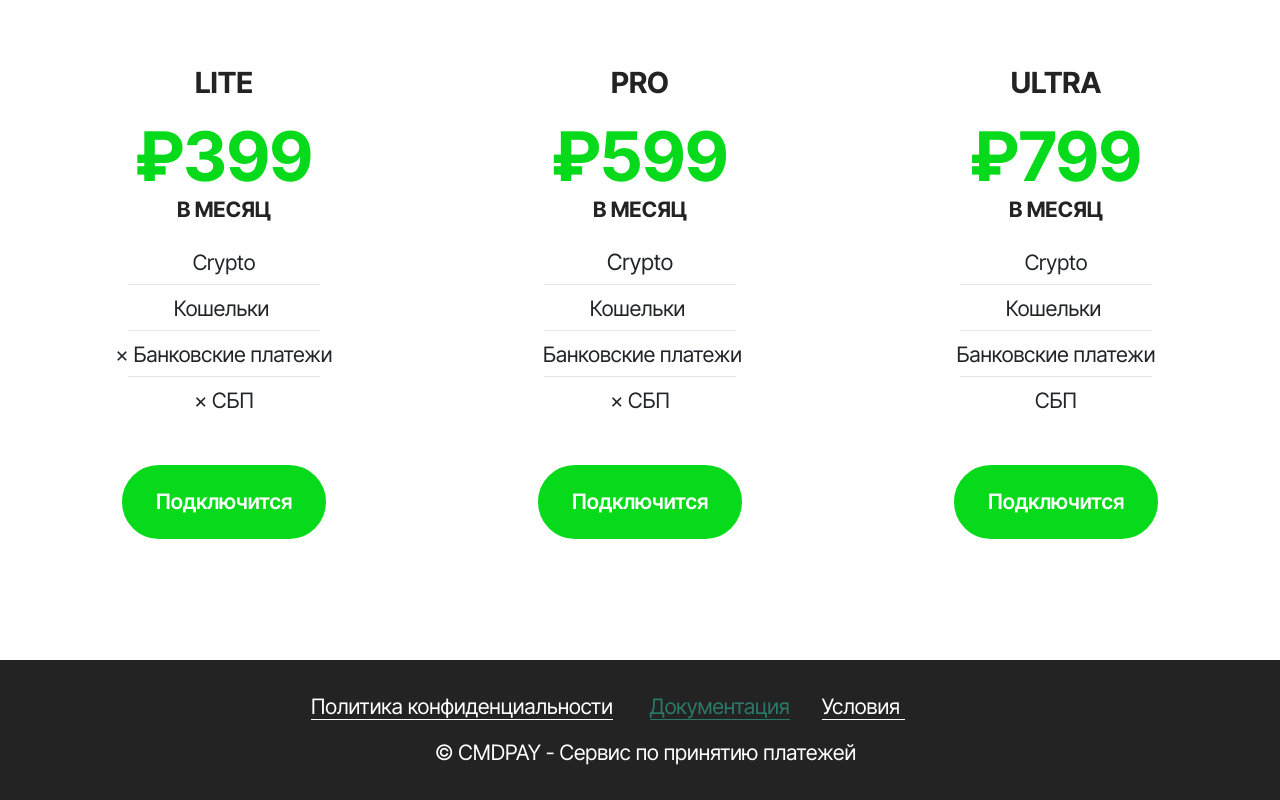
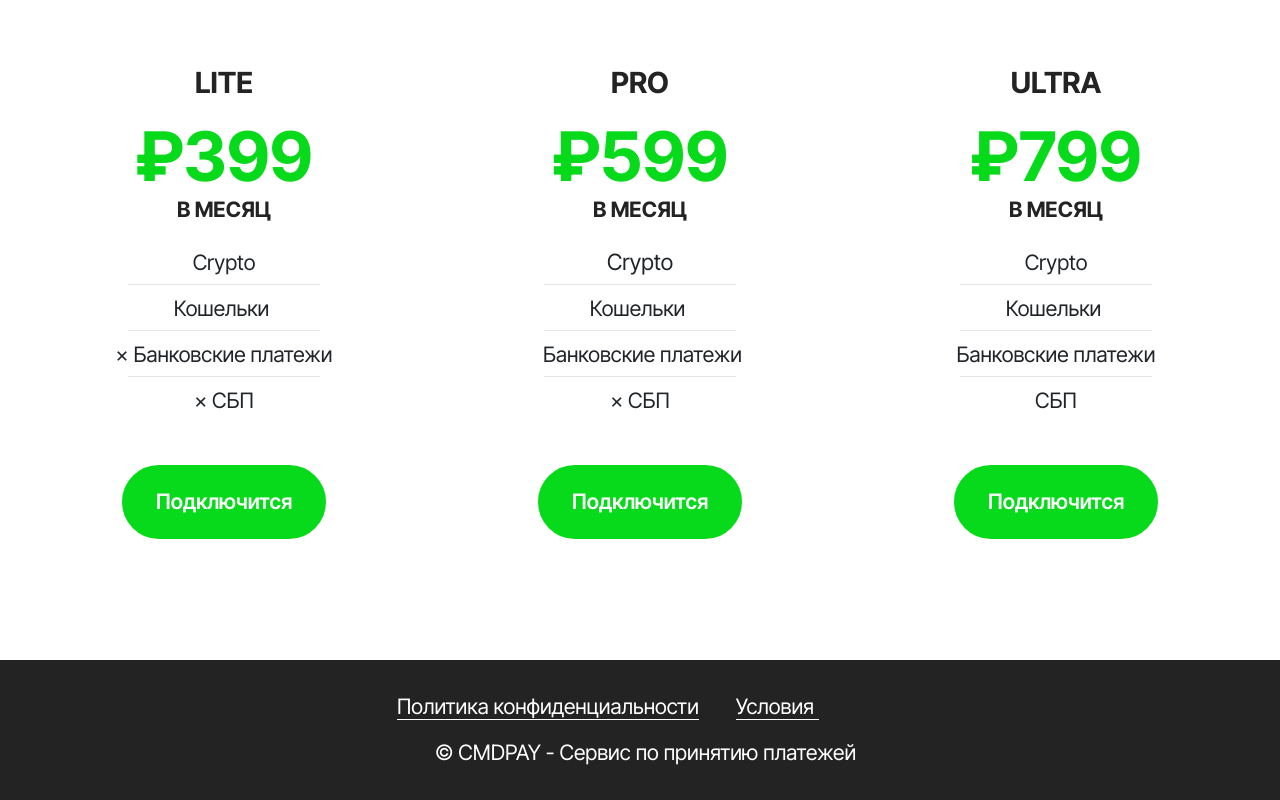
Before and after one commit to Matvick108/CMDPAY, a plain HTML site: page index.html in a window 1280 px wide. Shown: the part 4931-5731 px from the top of the page. Drawn offline with Linux system fonts and the light colour scheme; files whose address does not match are found by name.

Commit message:
Update index.html

```diff
--- a/index.html
+++ b/index.html
@@ -338,7 +338,7 @@
 
 
 
-                <li class="foot-menu-item mbr-fonts-style display-7"><a href="https://pay.cmdserv.ru/pages/5-polzovatelskoe-soglasenie" class="text-danger">Политика конфиденциальности</a>&nbsp;</li><li class="foot-menu-item mbr-fonts-style display-7"><a href="https://pay.cmdserv.ru/pages/6-dokumentaciya" class="text-primary">Документация</a></li><li class="foot-menu-item mbr-fonts-style display-7"><a href="https://pay.cmdserv.ru/pages/4-trebovaniya-k-botu" class="text-danger">Условия&nbsp;</a></li><li class="foot-menu-item mbr-fonts-style display-7"></li><li class="foot-menu-item mbr-fonts-style display-7"></li></ul>
+                <li class="foot-menu-item mbr-fonts-style display-7"><a href="https://pay.cmdserv.ru/pages/5-polzovatelskoe-soglasenie" class="text-danger">Политика конфиденциальности</a>&nbsp;</li><li class="foot-menu-item mbr-fonts-style display-7"><a href="https://pay.cmdserv.ru/pages/4-trebovaniya-k-botu" class="text-danger">Условия&nbsp;</a></li><li class="foot-menu-item mbr-fonts-style display-7"></li><li class="foot-menu-item mbr-fonts-style display-7"></li></ul>
             </div>
             <div class="row social-row">
                 <div class="social-list align-right pb-2">
```
